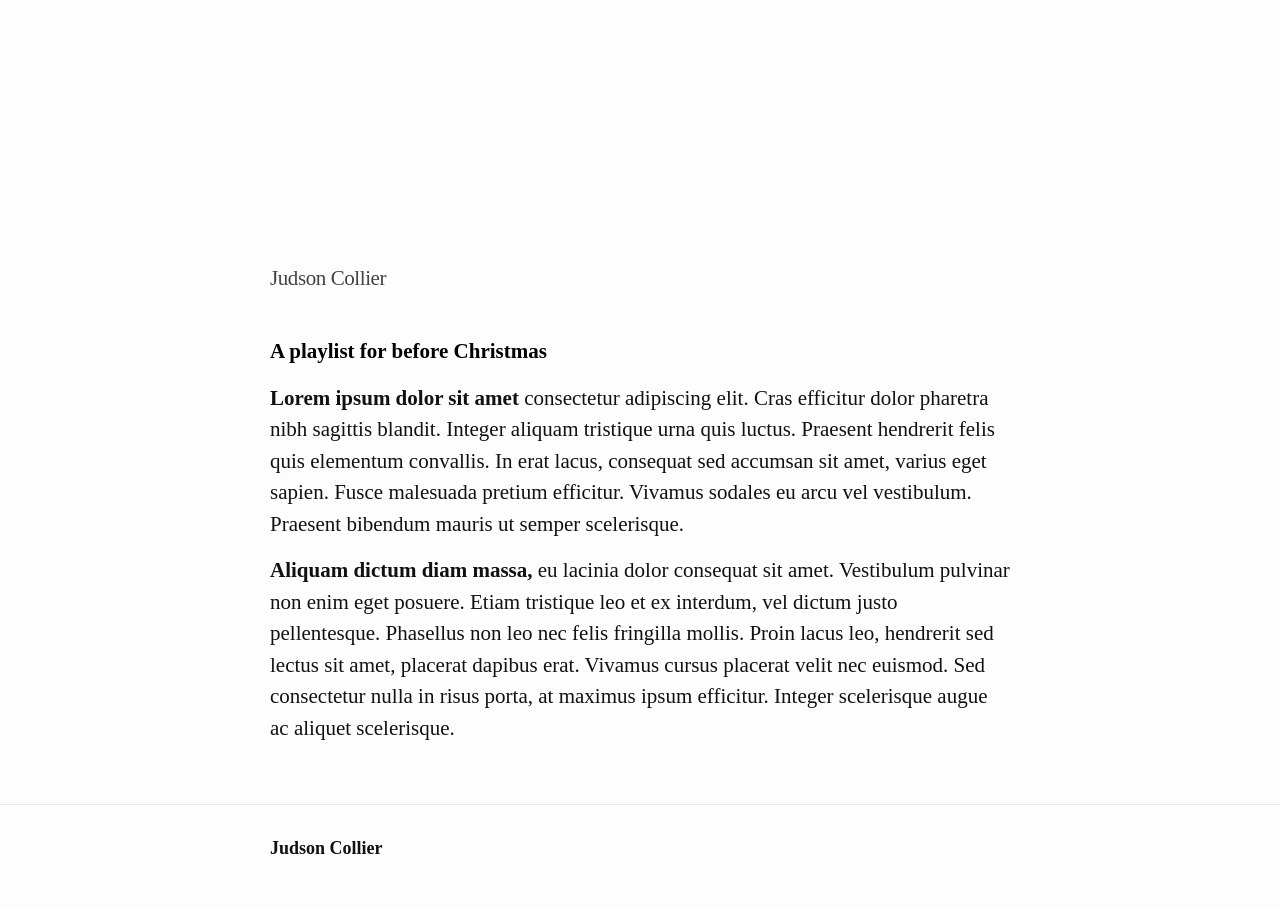
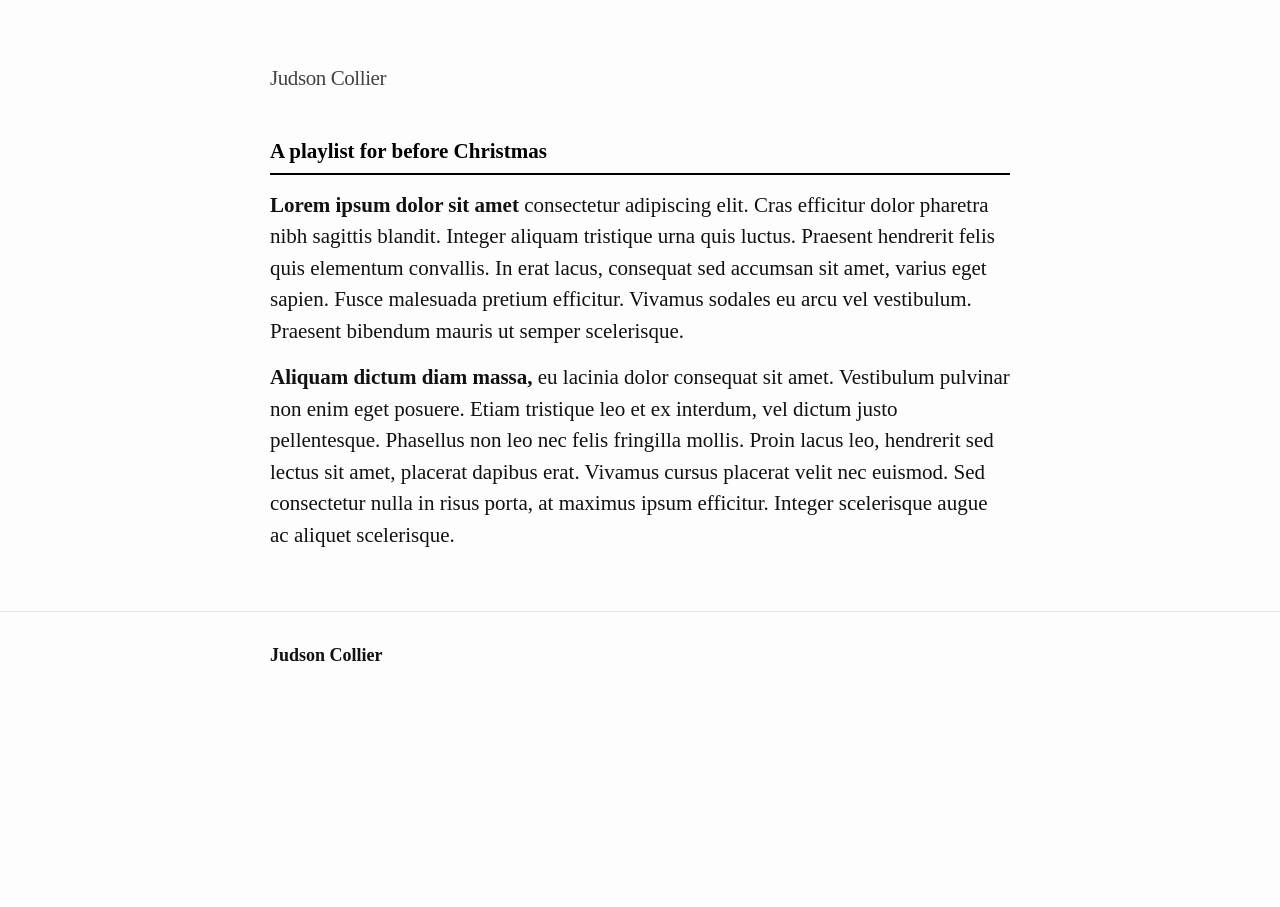
Before and after one commit to judsoncollier/judsite, a Jekyll site: the page built from _posts/2020-11-15-a-playlist-for-before-christmas.markdown, in a window 1280 px wide. Built offline with Jekyll 4.4.1, drawn with Linux system fonts in a browser that asks for light colours; some web fonts are replaced.

Commit message:
blog post h2 border

```diff
--- a/_sass/_layout.scss
+++ b/_sass/_layout.scss
@@ -3,7 +3,7 @@
  */
 .site-header {
     min-height: 56px;
-    margin: 250px 0 0 0;
+    margin: 50px 0 0 0;
     // Positioning context for the mobile navigation icon
     position: relative;
 }
--- a/css/main.scss
+++ b/css/main.scss
@@ -62,3 +62,10 @@ $on-laptop:        800px;
         "layout",
         "syntax-highlighting"
 ;
+
+
+article.post h2 {
+  display: block;
+  padding:0 0 5px 0;
+  border-bottom: 2px solid #000;
+}
```
